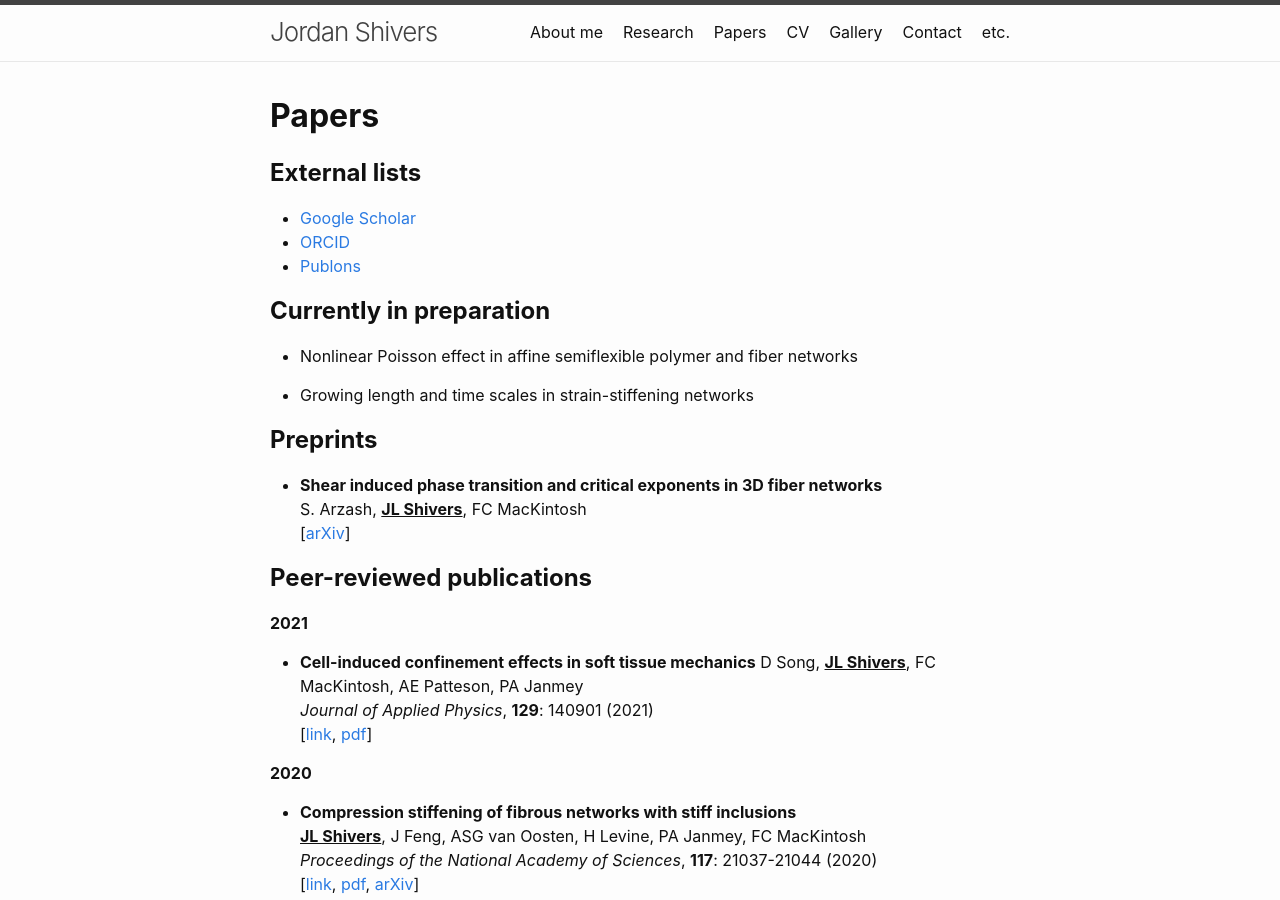
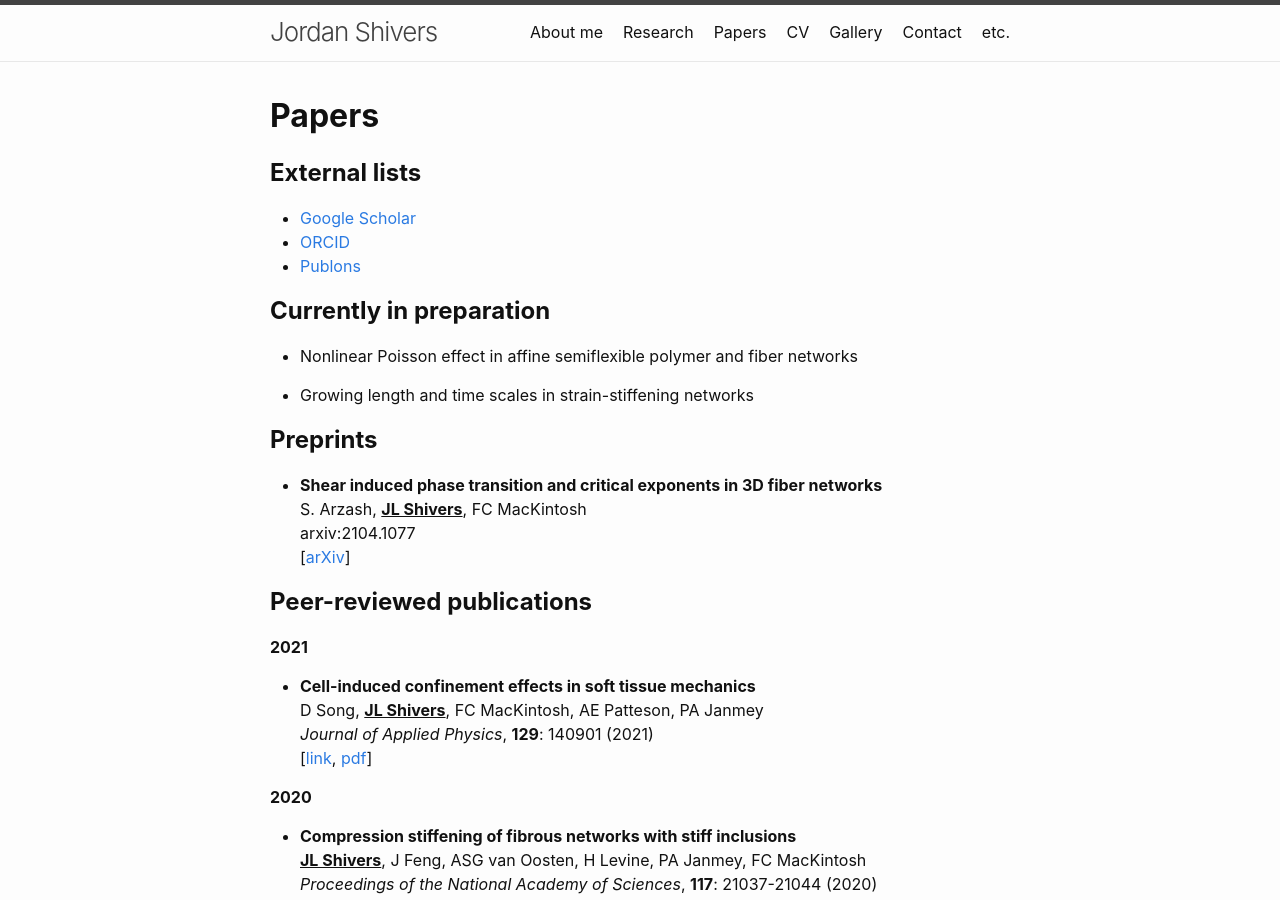
Before and after one commit to jordanshivers/jordanshivers.github.io, a Jekyll site: the page built from papers.md, in a window 1280 px wide and 900 px high. Built offline with Jekyll 4.4.1, drawn with Linux system fonts in a browser that asks for light colours.

Commit message:
Update papers.md

```diff
--- a/papers.md
+++ b/papers.md
@@ -23,6 +23,7 @@
 
 * **Shear induced phase transition and critical exponents in 3D fiber networks**
 S. Arzash, **<u>JL Shivers</u>**, FC MacKintosh
+arxiv:2104.1077
 [[arXiv](https://arxiv.org/abs/2104.10778)]
 
 
```
